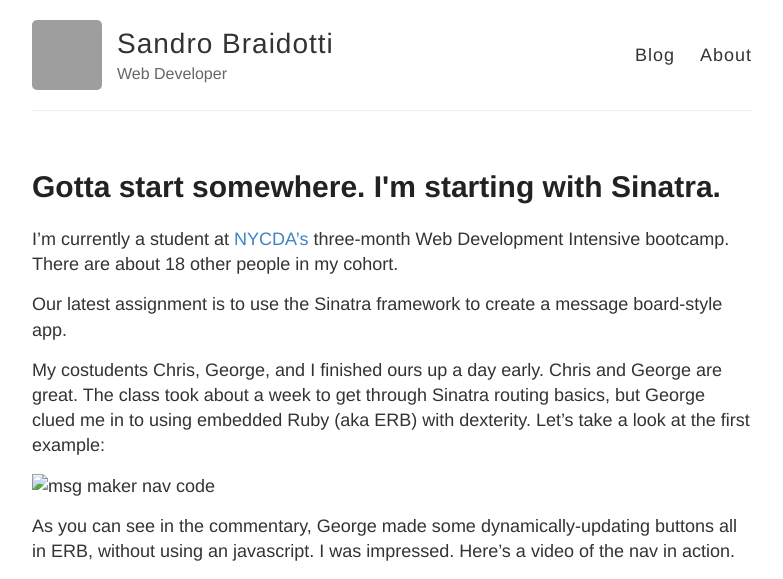
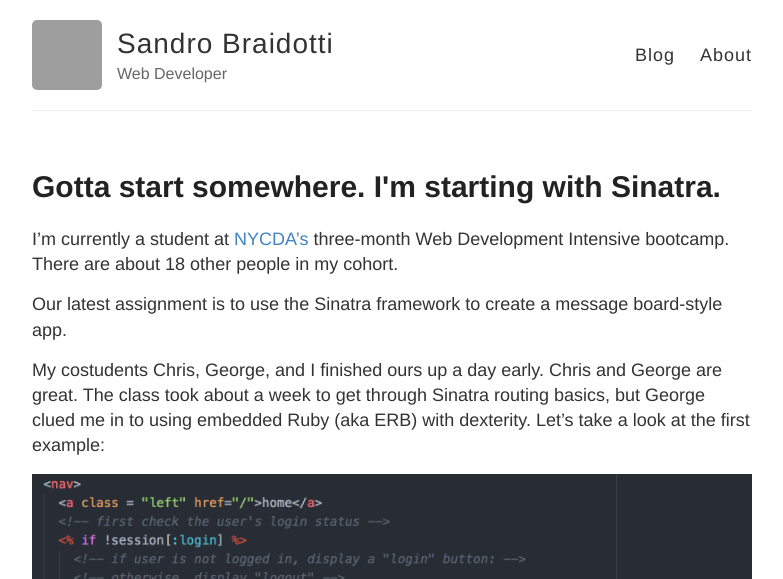
Before and after one commit to abraidotti/abraidotti.github.io, a Jekyll site: the page built from _posts/2017-11-21-Hello-World.md, in a window 1280 px wide. Shown: the top 579 px of the page, without its empty margins (248-1031 px from the left). Built offline with Jekyll 4.4.1, drawn with Linux system fonts in a browser that asks for light colours; grey boxes are pictures that could not be loaded.

Commit message:
fix image link in first post II

```diff
--- a/_posts/2017-11-21-Hello-World.md
+++ b/_posts/2017-11-21-Hello-World.md
@@ -10,7 +10,7 @@ Our latest assignment is to use the Sinatra framework to create a message board-
 My costudents Chris, George, and I finished ours up a day early. Chris and George are great. The class took about a week to get through Sinatra routing basics, but George clued me in to using embedded Ruby (aka ERB) with dexterity.
 Let's take a look at the first example:
 
-![msg maker nav code](/_posts/2017-11-21.msg-maker-nav.png "Msg Maker Nav code")
+![msg maker nav code](/img/2017-11-21.msg-maker-nav.png "Msg Maker Nav code")
 
 As you can see in the commentary, George made some dynamically-updating buttons all in ERB, without using an javascript. I was impressed. Here's a video of the nav in action.
 
```
Also changed, not shown: img/2017-11-21.msg-maker-nav.png (renamed from _posts/2017-11-21.msg-maker-nav.png).
